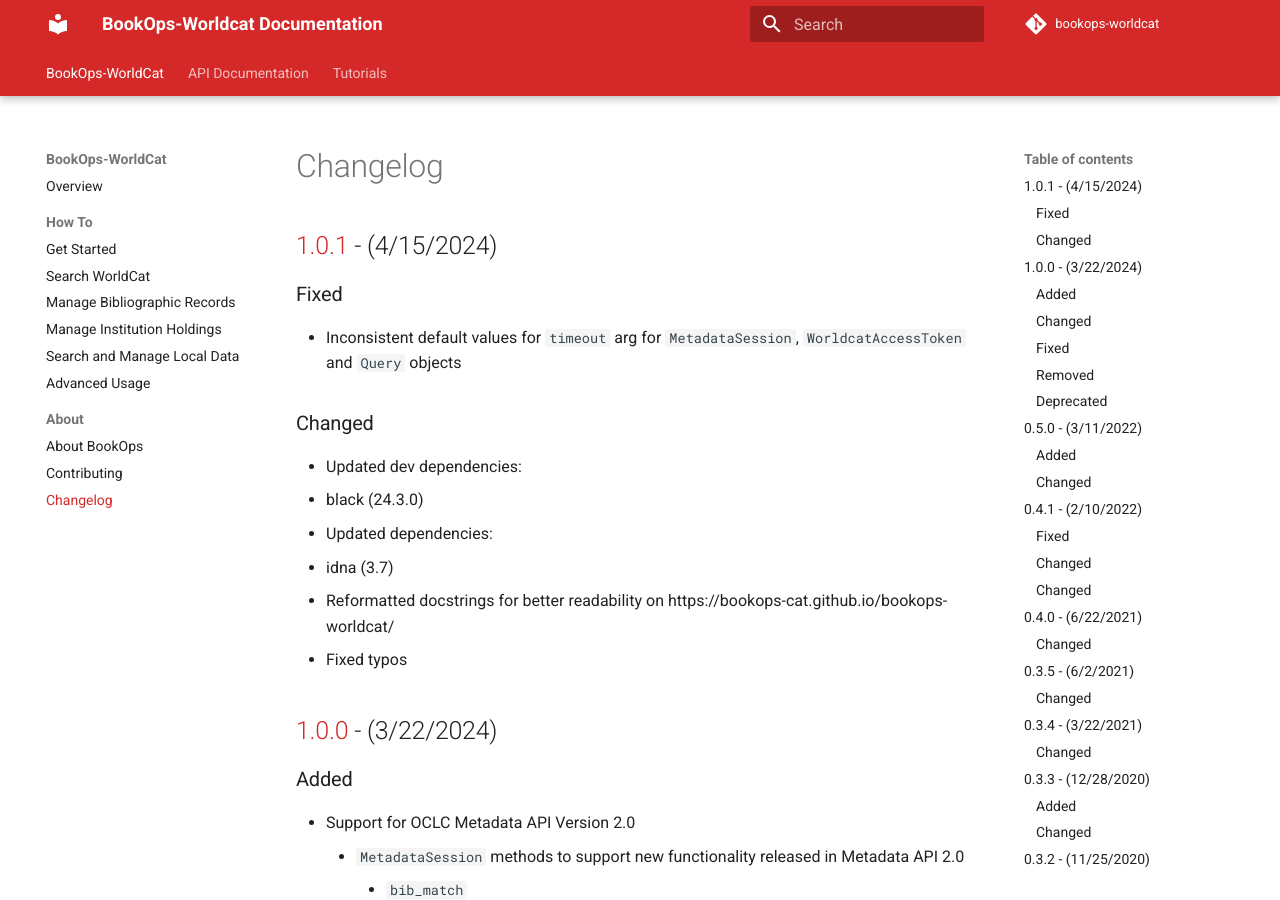
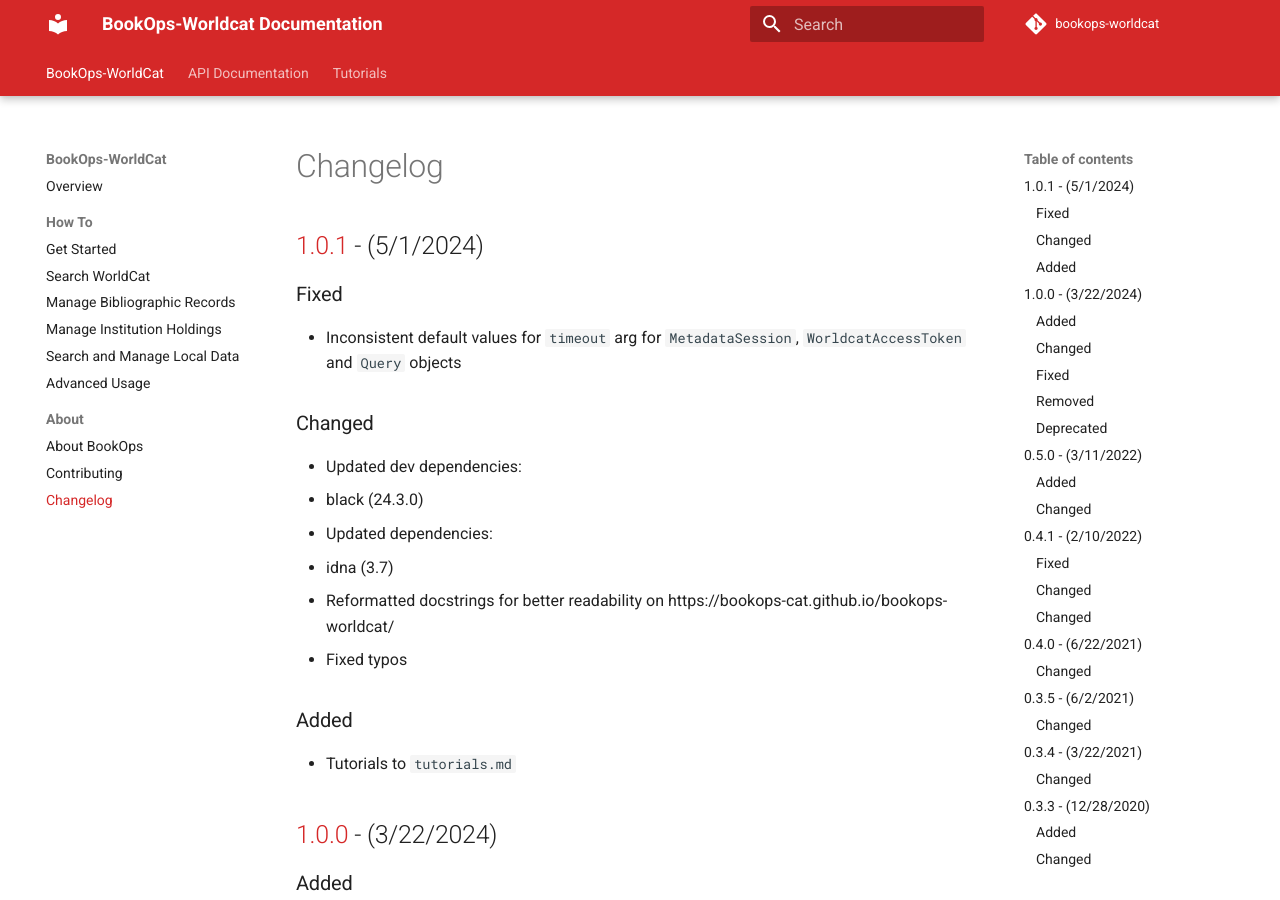
Before and after one commit to BookOps-CAT/bookops-worldcat, an MkDocs documentation site: the page built from docs/changelog.md, in a window 1280 px wide and 900 px high. Built offline with MkDocs 1.6.1 and Material for MkDocs 9.7.7, drawn with Linux system fonts in a browser that asks for light colours; comment, search, counter and statistics services are not loaded; the version menu is left out.

Commit message:
Updated changelog

```diff
--- a/docs/changelog.md
+++ b/docs/changelog.md
@@ -1,6 +1,6 @@
 # Changelog
 
-## [1.0.1] - (4/15/2024)
+## [1.0.1] - (5/1/2024)
 ### Fixed
 + Inconsistent default values for `timeout` arg for `MetadataSession`, `WorldcatAccessToken` and `Query` objects
 ### Changed
@@ -10,6 +10,8 @@
   + idna (3.7)
 + Reformatted docstrings for better readability on https://bookops-cat.github.io/bookops-worldcat/
 + Fixed typos
+### Added
++ Tutorials to `tutorials.md`
 
 ## [1.0.0] - (3/22/2024)
 ### Added
```
